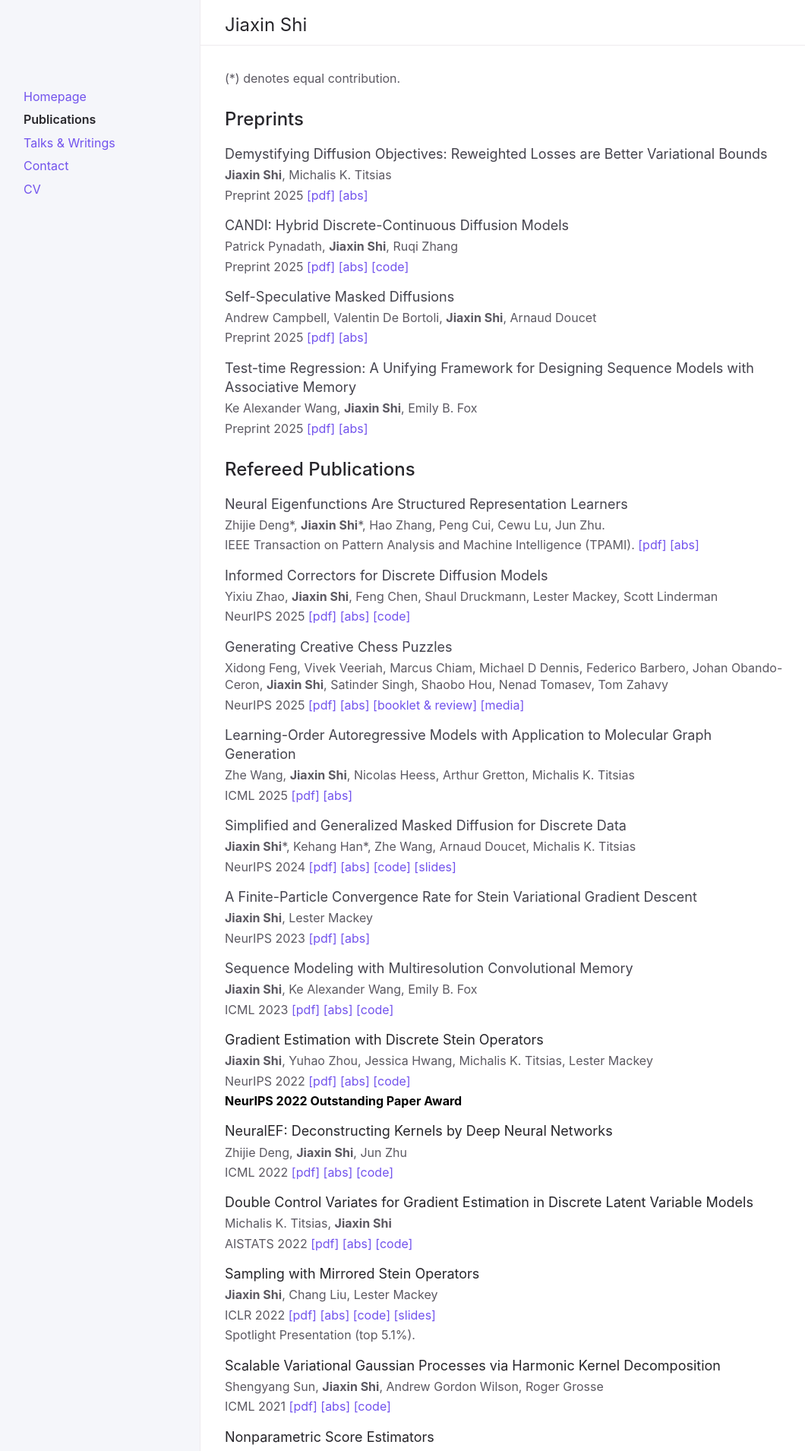
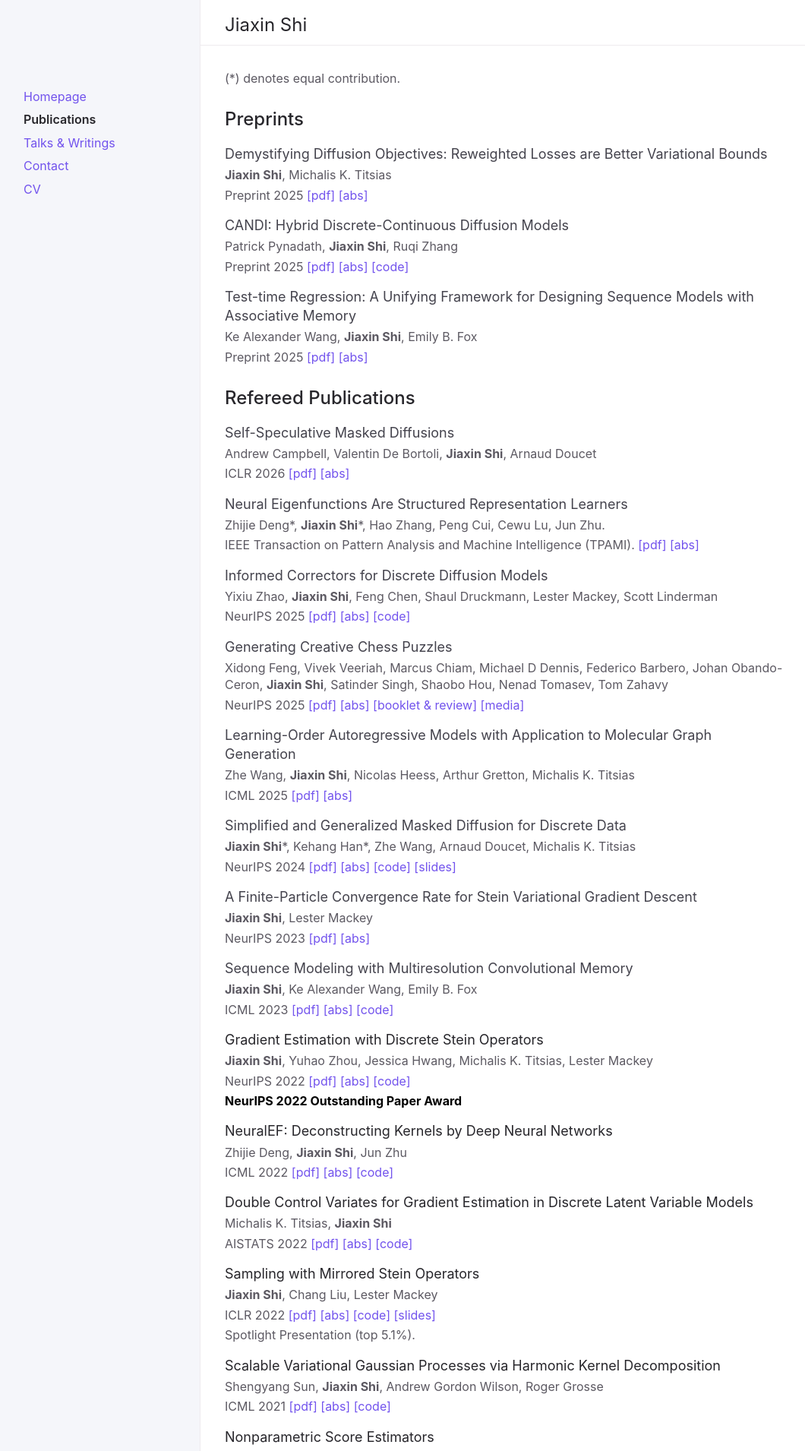
Before and after one commit to thjashin/thjashin.github.io, a Jekyll site: the page built from publications.md, in a window 1280 px wide. Shown: the top 1910 px of the page at 76% size, without its empty margins (92-1152 px from the left). Built offline with Jekyll 4.4.1, drawn with Linux system fonts in a browser that asks for light colours; part of the change alters nothing that is shown.

Commit message:
Update publications.md

```diff
--- a/publications.md
+++ b/publications.md
@@ -26,14 +26,6 @@ Preprint 2025
 [[abs]](https://arxiv.org/abs/2510.22510)
 [[code]](https://github.com/patrickpynadath1/candi-diffusion)
 
-Self-Speculative Masked Diffusions
-{: .fs-5 .mb-1 .text-grey-dk-200}
-Andrew Campbell, Valentin De Bortoli, **Jiaxin Shi**, Arnaud Doucet
-{: .mb-1}
-Preprint 2025
-[[pdf]](https://arxiv.org/pdf/2510.03929.pdf)
-[[abs]](https://arxiv.org/abs/2510.03929)
-
 Test-time Regression: A Unifying Framework for Designing Sequence Models with Associative Memory
 {: .fs-5 .mb-1 .text-grey-dk-200}
 Ke Alexander Wang, **Jiaxin Shi**, Emily B. Fox
@@ -43,6 +35,14 @@ Preprint 2025
 [[abs]](https://arxiv.org/abs/2501.12352)
 
 ## Refereed Publications
+
+Self-Speculative Masked Diffusions
+{: .fs-5 .mb-1 .text-grey-dk-200}
+Andrew Campbell, Valentin De Bortoli, **Jiaxin Shi**, Arnaud Doucet
+{: .mb-1}
+ICLR 2026
+[[pdf]](https://arxiv.org/pdf/2510.03929.pdf)
+[[abs]](https://arxiv.org/abs/2510.03929)
 
 Neural Eigenfunctions Are Structured Representation Learners
 {: .fs-5 .mb-1 .text-grey-dk-200}
```
